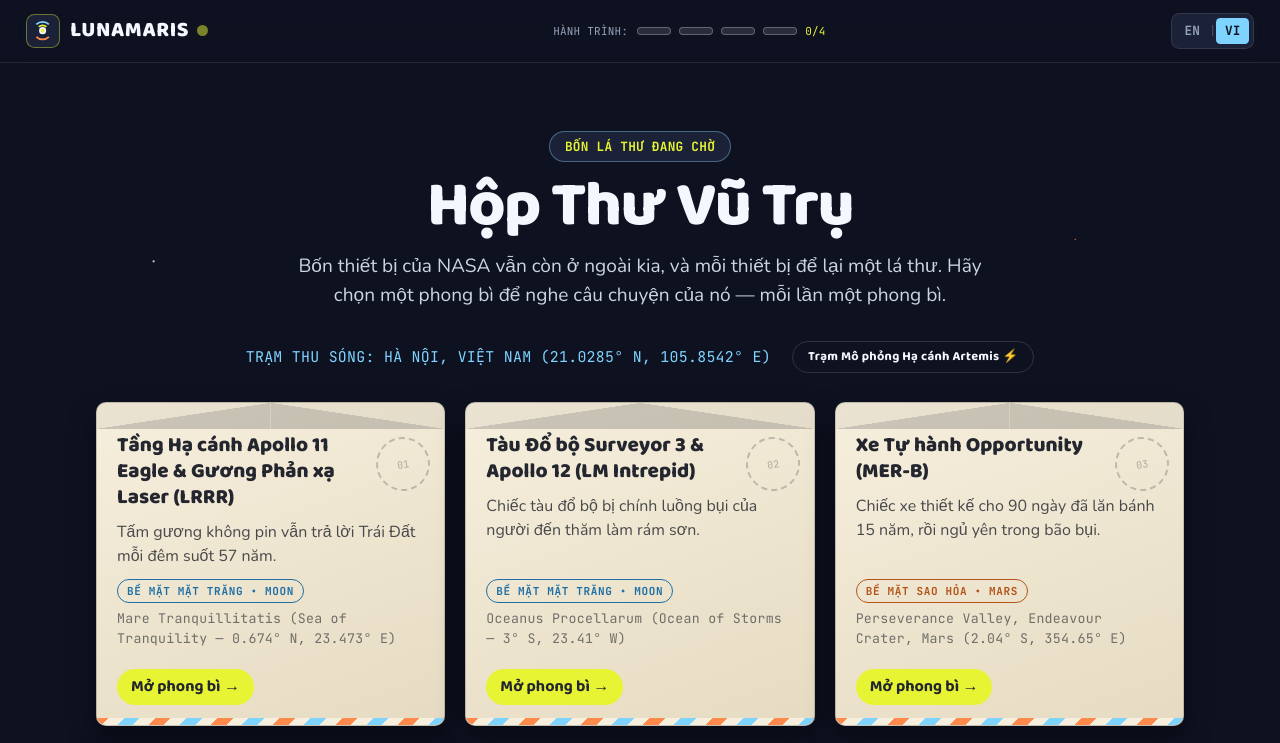
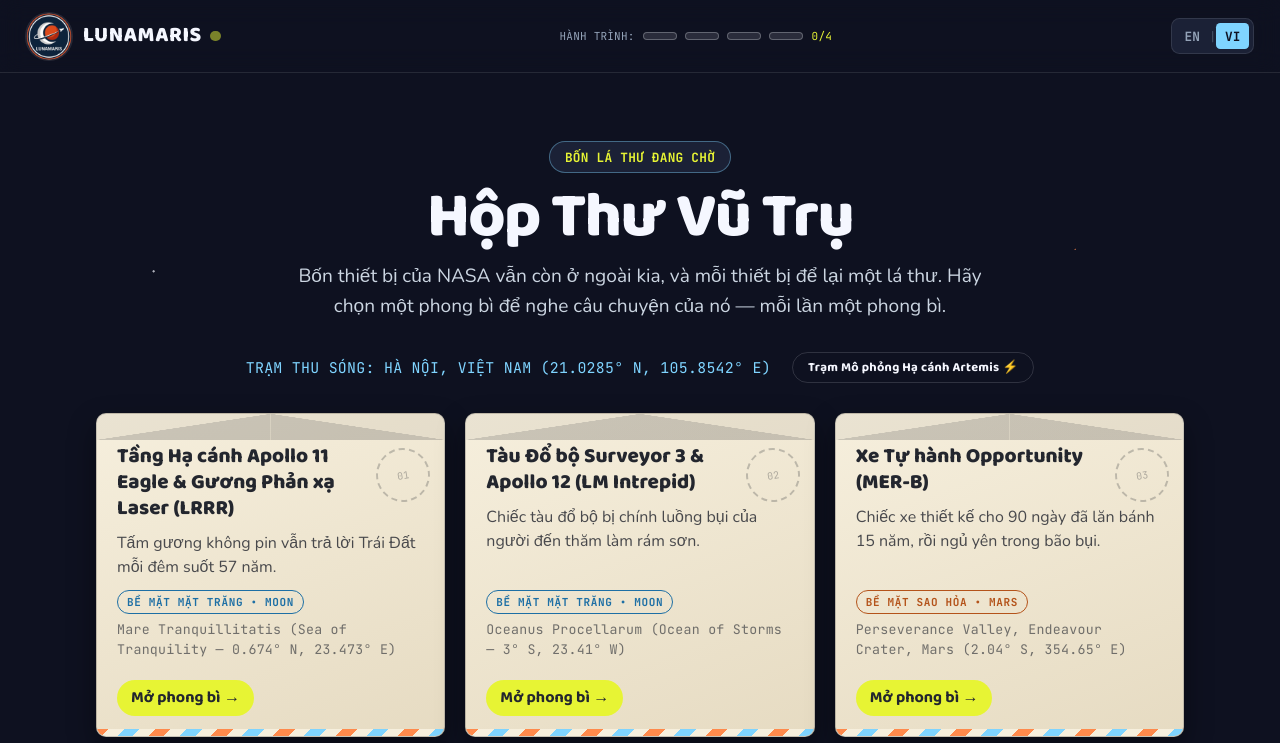
Before and after one commit to TrongVu249/Lunamaris_NASA_Hackathon_2026, a plain HTML site: page index.html in a window 1280 px wide. Shown: the top 743 px of the page. Drawn offline with nearby package versions, Linux system fonts and the light colour scheme.

Commit message:
Thêm logo cho trang chủ và logo cho thẻ web

```diff
--- a/index.html
+++ b/index.html
@@ -8,6 +8,15 @@
     name="description"
     content="Interactive Telemetry & Dual-Voice Storytelling about NASA's Forgotten Hardware on the Moon and Mars — Built for the 2026 NASA International Space Apps Challenge."
   />
+
+  <!-- [LOGO 2026-11-14] Logo chính thức của nhóm LUNAMARIS.
+       Dùng cho: (1) icon thẻ trình duyệt bên dưới, (2) icon cạnh chữ LUNAMARIS ở header.
+       File gốc 1054x1024 có nền caro giả trong suốt -> đã tách nền, cắt vuông,
+       xuất lại thành 5 file ở thư mục assets/. -->
+  <link rel="icon" type="image/x-icon" href="assets/favicon.ico" />
+  <link rel="icon" type="image/png" sizes="32x32" href="assets/favicon-32.png" />
+  <link rel="icon" type="image/png" sizes="192x192" href="assets/favicon-192.png" />
+  <link rel="apple-touch-icon" href="assets/apple-touch-icon.png" />
 
   <!-- [REDESIGN 2026-11-13 • A+B HYBRID] Đổi hệ chữ cho học sinh:
        Baloo 2 (tiêu đề tròn trịa), Nunito (nội dung dễ đọc),
@@ -36,21 +45,20 @@
        ===================================================================== -->
   <header class="sticky top-0 z-50 bg-[#0e1120]/92 backdrop-blur-md border-b border-white/10">
     <div class="max-w-7xl mx-auto px-4 sm:px-6 py-3 flex flex-wrap items-center justify-between gap-3">
-      <!-- Trái: thương hiệu dự án (vector tự vẽ — không dùng logo NASA).
+      <!-- Trái: thương hiệu dự án (logo chính thức của nhóm — không dùng logo NASA).
            [HOME-BUTTON 2026-11-14] Logo kiêm nút "về hộp thư": bấm vào sẽ đóng
            tập phim đang mở và quay lại màn hình 4 lá thư, KHÔNG reset tiến độ
            (tem / sticker nằm trong state nên vẫn còn nguyên). -->
       <a href="#hero-top" id="brand-home-btn" class="flex items-center gap-2.5 group"
          title="Về hộp thư / Back to the mailbox"
          aria-label="LUNAMARIS — về hộp thư, giữ nguyên tiến độ / back to the mailbox, progress kept">
-        <div class="relative flex items-center justify-center w-8 h-8 rounded-lg bg-[#1b2136] border border-[#e7f434]/40">
-          <svg viewBox="0 0 24 24" class="w-5 h-5" fill="none" stroke="currentColor" stroke-width="2">
-            <circle cx="12" cy="12" r="3" fill="#e7f434" />
-            <path d="M4.93 4.93a10 10 0 0 1 14.14 0" stroke="#7fd4ff" />
-            <path d="M7.76 7.76a6 6 0 0 1 8.48 0" stroke="#e7f434" />
-            <path d="M19.07 19.07a10 10 0 0 1-14.14 0" stroke="#ff8a4c" />
-          </svg>
-        </div>
+        <img
+          src="assets/lunamaris-logo.png"
+          alt="LUNAMARIS"
+          width="40"
+          height="40"
+          class="w-10 h-10 sm:w-11 sm:h-11 rounded-full shrink-0 bg-[#1b2136] ring-1 ring-white/10 transition group-hover:ring-[#e7f434]/70"
+        />
         <div class="flex items-center gap-2">
           <span class="font-heading text-lg sm:text-xl font-extrabold tracking-wide text-[#f5f7ff] group-hover:text-[#e7f434] transition">
             LUNAMARIS
```
Also changed, not shown: assets/apple-touch-icon.png (added), assets/favicon-192.png (added), assets/favicon-32.png (added), assets/favicon.ico (added), assets/lunamaris-logo.png (added).
